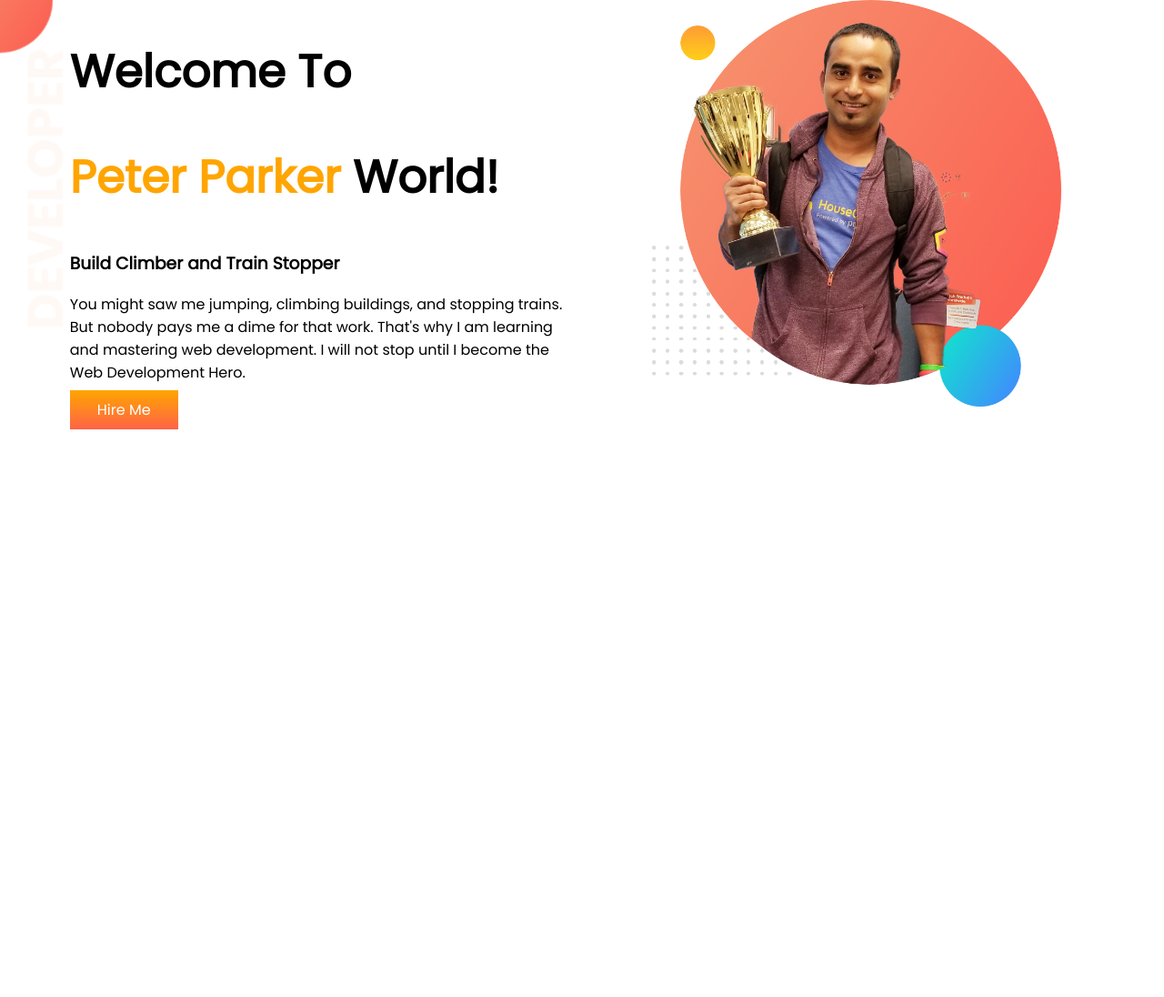
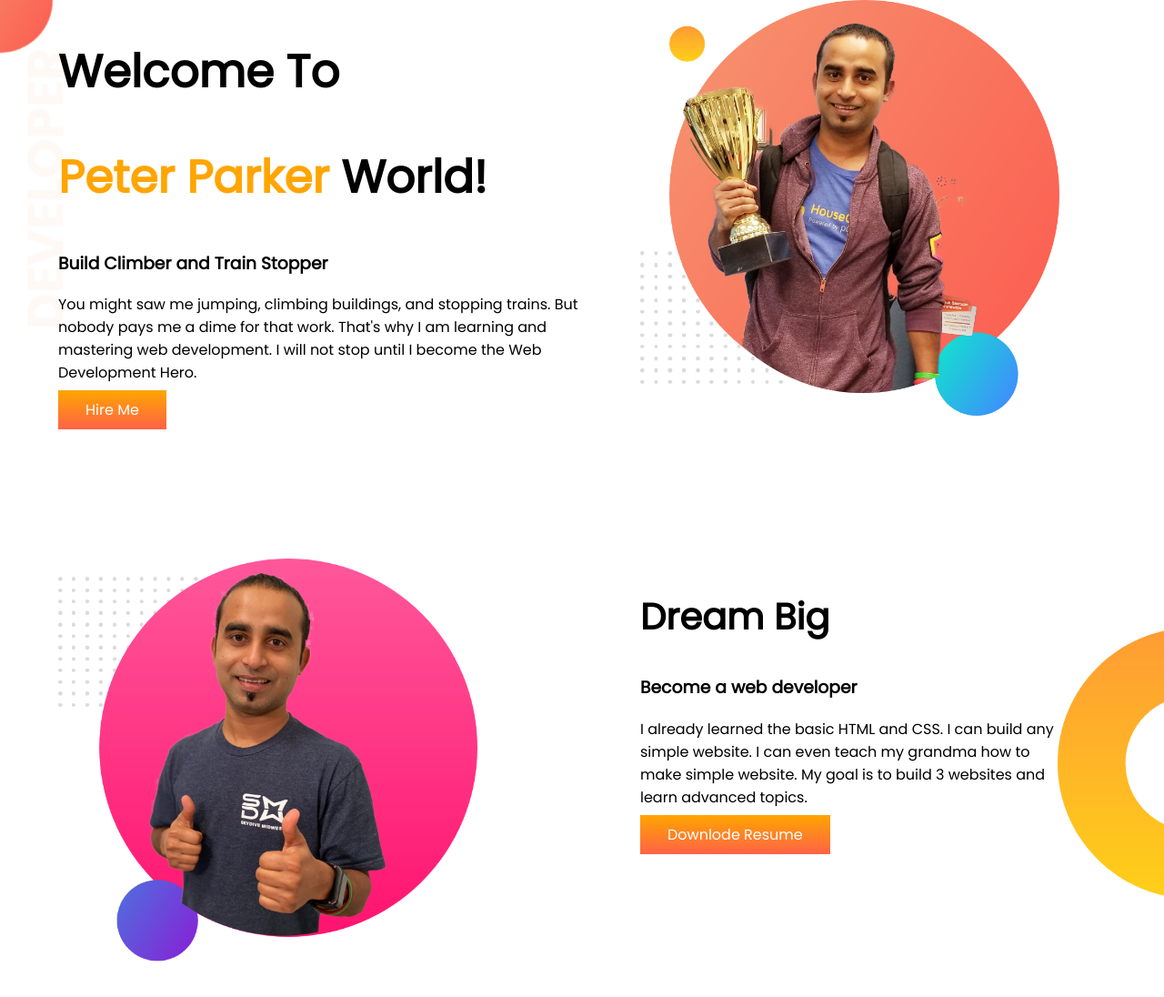
Before and after one commit to NousinTabassum/practice-portfolio, a plain HTML site: page index.html in a window 1280 px wide. Shown: the whole page at 91% size. Before the commit the page ends 800 px from the top, so only its background shows below. Drawn offline with Linux system fonts and the light colour scheme.

Commit message:
dream big content added

```diff
--- a/index.html
+++ b/index.html
@@ -29,6 +29,20 @@
 
         </div>
     </section>
+    <section class="flex_content dream_big">
+        <div class="box">
+            <img src="images/jhankar2.png" alt="">
+
+        </div>
+        <div class="box">
+            <h2>Dream Big</h2>
+            <h3>Become a web developer</h3>
+            <p>I already learned the basic HTML and CSS. I can build any simple website. I can even teach my grandma how
+                to make simple website. My goal is to build 3 websites and learn advanced topics.</p>
+            <a href="#">Downlode Resume</a>
+
+        </div>
+    </section>
 
 </body>
 
--- a/style.css
+++ b/style.css
@@ -5,16 +5,20 @@ body{
 h1{
     font-size: 50px;
 }
+h2{
+    font-size: 40px;
+}
 .orange{
     color: orange;
 }
 .flex_content{
     display: flex;
+    margin-bottom: 150px;
 }
 .box{
 
     width:50%;
-    padding-left: 6%;
+    padding-left: 5%;
 }.box img{
     width: 80%;
 }
@@ -28,3 +32,11 @@ h1{
     background-image: url(images/top-banner.png);
     background-repeat: no-repeat;
 }
+.dream_big{
+    background-image: url(images/dream-bg.png);
+    background-repeat: no-repeat;
+    background-position: right;
+}
+.dream_big p{
+    padding-right:20%;
+}
```
